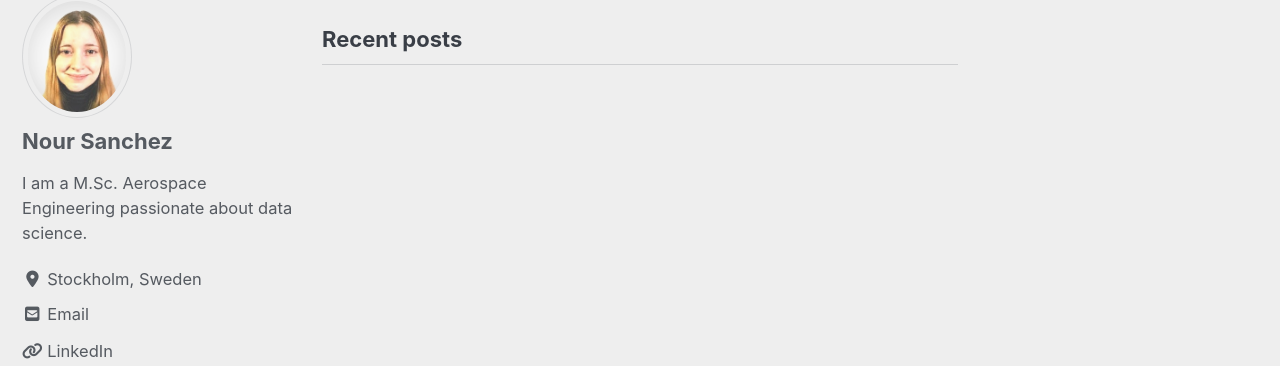
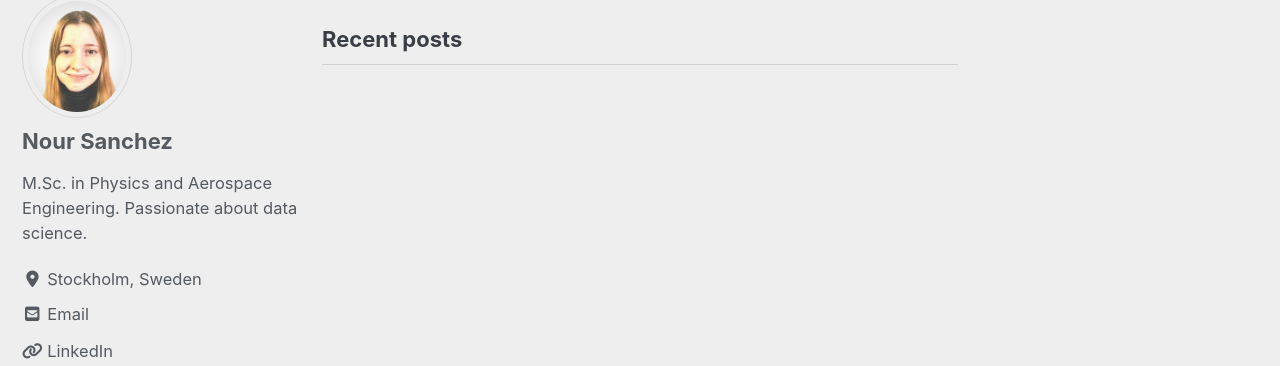
Before and after one commit to noursan/noursan.github.io, a Jekyll site: the page built from index.html, in a window 1280 px wide. Shown: the part 456-822 px from the top of the page. Built offline with Jekyll 4.4.1, drawn with Linux system fonts in a browser that asks for light colours; cached includes are drawn as plain includes; nearby versions of some CDN libraries; the list of posts is cut into pages by our own code.

Commit message:
Updated bio

```diff
--- a/_config.yml
+++ b/_config.yml
@@ -95,7 +95,7 @@ analytics:
 author:
   name             : "Nour Sanchez"
   avatar           : "/images/me.jpg" # path of avatar image, e.g. "/assets/images/bio-photo.jpg"
-  bio              : "I am a M.Sc. Aerospace Engineering passionate about data science."
+  bio              : "M.Sc. in Physics and Aerospace Engineering. Passionate about data science."
   location         : "Stockholm, Sweden"
   email            :
   links:
```
